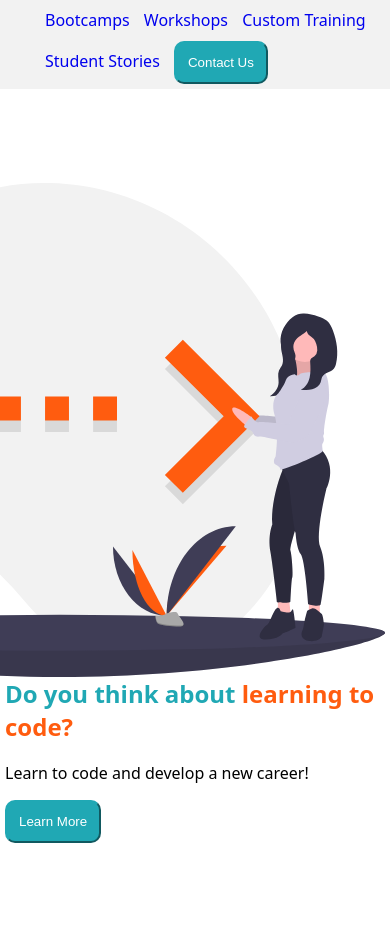
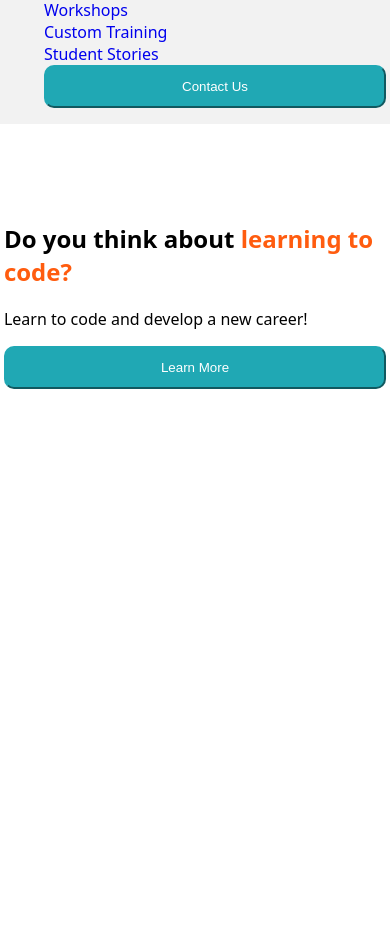
Before and after one commit to Desiree-Laleman/Project-1, a plain HTML site: page index.html in a window 390 px wide. Shown: the part 82-1008 px from the top of the page. After the commit the page ends 844 px from the top, so only its background shows below. Drawn offline with Linux system fonts and the light colour scheme.

Commit message:
Updated for better visual output!

```diff
--- a/index.html
+++ b/index.html
@@ -1,17 +1,22 @@
+<!--These are declaired at the start of the documents for type, language, ect.-->
 <!DOCTYPE html>
 <html lang="en">
 <head>
     <meta charset="UTF-8">
     <meta http-equiv="X-UA-Compatible" content="IE=edge">
+    <!-- This is where the screen size is measured and communicated back to the CSS portion!-->
     <meta name="viewport" content="width=device-width, initial-scale=1.0">
-    <title></title>
-    <!--Rel stands for Relationship!-->
+    <!--This is the Tab Title!-->
+    <title>Learn to Code</title>
+    <!--Linking back to the CSS code so they can talk to each other and work!-->
     <link rel="stylesheet" href="styles.css">
 </head>
 <body>
     <header>
+        <!--This just colors the words differently mid sentence rather than fighting with CSS and adding in extra containers-->
     <h1>Learn to <span style="color: #ff5c0f">Code</span></h1>
     <nav>
+        <!--This is the Hyperlink List! Or potential anyway, since this isn't linking out to anything really...-->
         <ul class="nav-list">
             <li><a href="#bootcamps">Bootcamps</a></li>
             <li><a href="#workshops">Workshops</a></li>
@@ -25,10 +30,12 @@
         <!--The SRC command after an image input is for the acutal sourse of the image. The ALT command is for a description for Accessibiltiy users!-->
         <img id="html-image" src="Assets/code.svg"
              alt="Two People Holding Brackets"/>
-        <!--This is the Introduction!-->
-        <h2>Do you think about <span style="color: #ff5c0f">learning to code?</span></h2>
-        <p>Learn to code and develop a new career!</p>
-        <button>Learn More</button>
+        <!--I added a Div container here so then I could actually mess with the image placement without it being attached to the words-->
+        <div>
+            <h2>Do you think about <span style="color: #ff5c0f">learning to code?</span></h2>
+            <p>Learn to code and develop a new career!</p>
+            <button>Learn More</button>
+        </div>
     </main>
 </body>
 </html>
--- a/styles.css
+++ b/styles.css
@@ -1,26 +1,59 @@
-/*If the screen is 768px or smaller, then...*/
+/*When the screen is 768px or GREATER, do...*/
 @media screen and (min-width: 768px) {
-    /*Lets all the elements move around with screen width with Flex, center is obvious,
-    space between keeps things tidy, padding is for the word space from the borders
-    and margin messes with the background color reaching the edge or not...*/
+    /*Lets all the elements move around with the screen width with Flex, Space Between keeps the list and the HTML title on oppisite sides of the screen,
+    Padding is for the word space from the borders of the page and from the Header,
+    while the Alignment is for all the words to be centered vertically in the Header space...*/
     header {
         display: flex;
+        justify-content: space-between;
+        padding: 0% 1%;
         align-items: center;
-        justify-content: space-between;
-        padding: 5px;
-        margin: 0px;
     }
     /*YEET the margin space because it tango's with the background color for SOME reason...*/
     body {
         margin: 0px;
     }
+    /*Inline basically means what it says, keeps the list in a nice line and not in a column block,
+    Margin is to keep things closer to vertically center, and font size is font size*/
+    .nav-list li {
+        display: inline-flex;
+        margin: 5px;
+        font-size: 16px;
+    }
 }
-/*When screen is 768px+ then...??? the @media portion wasn't very clear in my opinion...*/
 
-/*This makes the Header have NO margin space for the background,
-the background color off white, and the font change from default!*/
+/*When the screen is 768px or LESSTHAN, do...*/
+@media screen and (max-width: 767px) {
+    /*You need Flex if you are to use anything else from the Flexbot area, and I need these to be a nice column when the screen is small so...
+    And Padding is so the Header words don't touch the edge of the screen*/
+    header {
+        display: flex;
+        flex-flow: column;
+        padding: 0% 1%;
+    }
+    /*Flex also gets rid of the ugly list dots too!*/
+    .nav-list li {
+        display: flex;
+        font-size: 16px;
+    }
+    /*When the screen is small, we want those buttons to be FULL width of the screen!!*/
+    button {
+        width: 100%;
+    }
+    /*Genuinely, this was the only reasonable way I could think of to get the HTML image to dissapear when the screen was small,
+    I know I'll get docked at least one point for this entire little extra Media section,
+    but I think this Phone Screen sizing thing will definately need to be touched on in class more. In desine it should be first,
+    but then the latter elements also override the former code completely no matter the desired outcome...? Just frustrated entirely, so maybe it's just me,
+    either way, something isn't clicking somewhere!*/
+    #html-image{
+        display: none;
+    }
+}
+
+/*Otherwise do...*/
+
+/*This makes the background color off white, and the font change from default!*/
 header {
-    margin: 0px;
     background-color: #F2F2F2;
     font-family: system-ui, -apple-system, BlinkMacSystemFont, 'Segoe UI', Roboto, Oxygen, Ubuntu, Cantarell, 'Open Sans', 'Helvetica Neue', sans-serif;
 }
@@ -30,20 +63,16 @@ body {
     margin: 0px;
     font-family: system-ui, -apple-system, BlinkMacSystemFont, 'Segoe UI', Roboto, Oxygen, Ubuntu, Cantarell, 'Open Sans', 'Helvetica Neue', sans-serif;
 }
-/*This makes the MAIN part of the HTML have a 5 pixel border from the edge of the page,
-and a 20% padding from the words from the TOP and BOTTOM of the page! (0% is Left and Right!)
+/*This makes the Div container part of the HTML have a 1% pad from the edge of the page,
+and a 20% padding from the words from the TOP and BOTTOM of the page!
 And a font change from Default.*/
-main {
-    margin: 5px;
-    padding: 20% 0%;
+div {
+    padding: 20% 1%;
     font-family: system-ui, -apple-system, BlinkMacSystemFont, 'Segoe UI', Roboto, Oxygen, Ubuntu, Cantarell, 'Open Sans', 'Helvetica Neue', sans-serif;
 }
-/*This changes Heading 1's text to Cyan colors!*/
+/*This changes Heading 1's text to Cyan colors! Also gets rid of the Margin!*/
 h1 {
-    color: #20a8b4;
-}
-/*This changes Heading 2's text to Cyan colors!*/
-h2 {
+    margin: 0px;
     color: #20a8b4;
 }
 /*This makes the TEXT White, the Button Cyan,
@@ -69,16 +98,10 @@ button:hover {
     background-color: #ff5c0f;
     border-color: #ff5c0f;
 }
-/*This makes the Image hang off the right side of the page!*/
-/*Going to be 1000% honest here, I have no idea if I was supposed to nest this or not, but ffs I couldn't get this to NOT show up in a smaller window
-I AM DOING MY BEST, AND MY BEST IS NOT VERY GOOD*/
+/*This makes the Image hang off the right side of the page!
+The Padding is to keep the image around the same area no matter the size of the screen from the Header!*/
 #html-image {
+    float: right;
     width: 650px;
-    float: right;
+    padding: 8% 1%;
 }
-/*This makes the list horizontal, and 5 pixels from the edge of the page!*/
-.nav-list li {
-    display: inline-flex;
-    margin: 5px;
-    font-size: 16px;
-}
```
